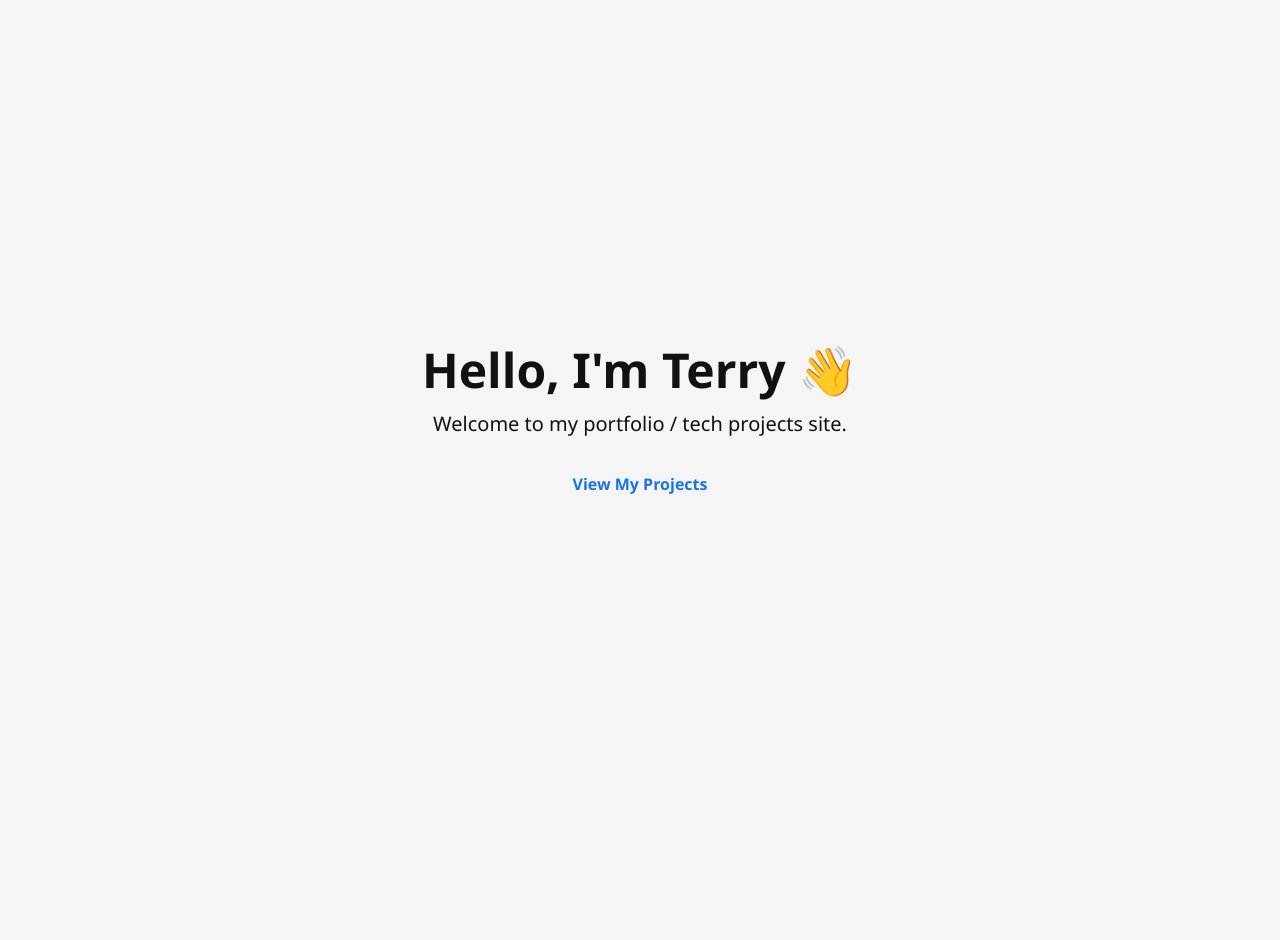
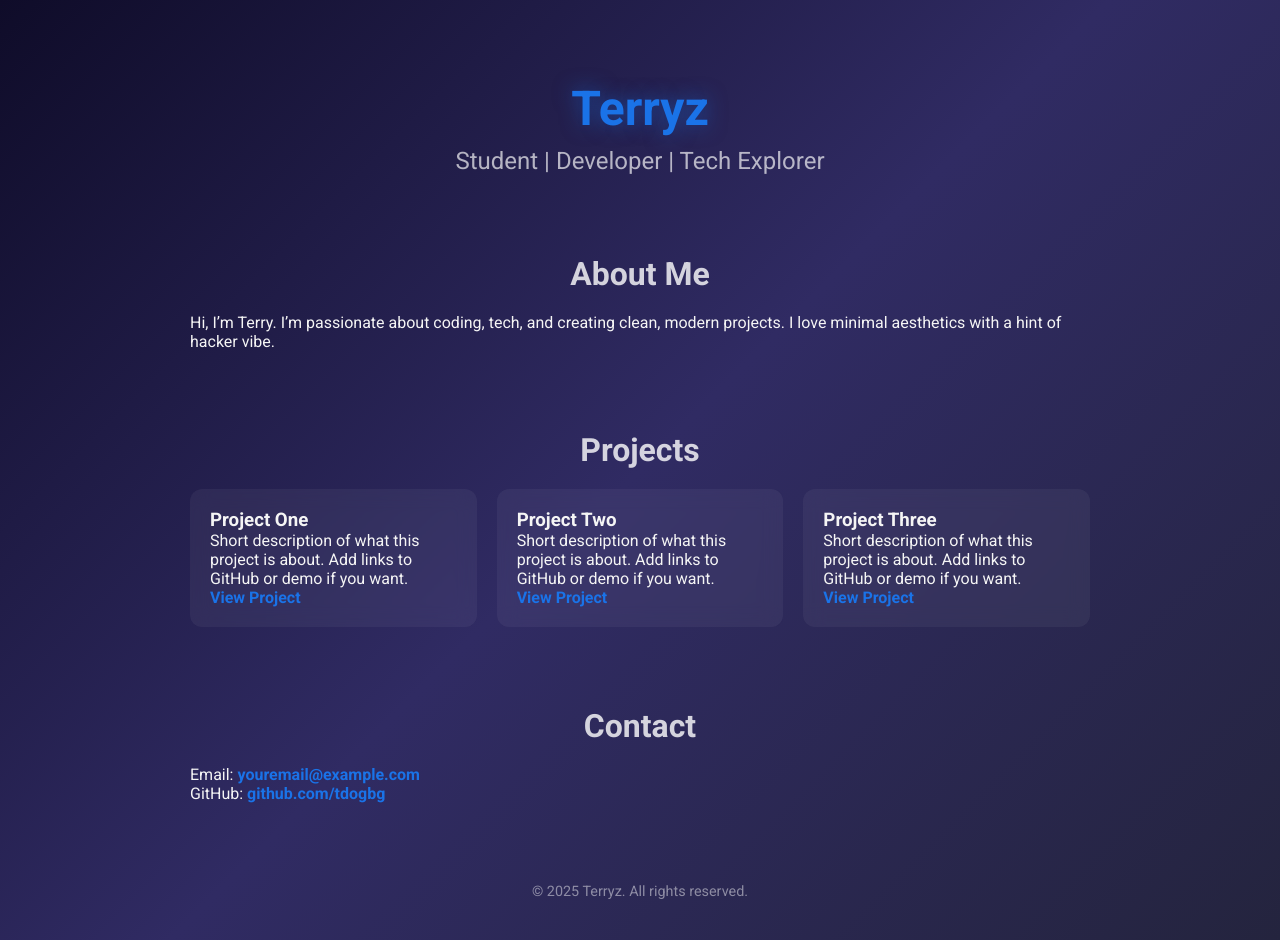
Before and after one commit to tdogbg/tdogbg.github.io, a plain HTML site: page index.html in a window 1280 px wide. Before the commit the page ends 800 px from the top, so only its background shows below. Drawn offline with Linux system fonts and the light colour scheme.

Commit message:
Update index.html

```diff
--- a/index.html
+++ b/index.html
@@ -3,42 +3,141 @@
 <head>
   <meta charset="UTF-8">
   <meta name="viewport" content="width=device-width, initial-scale=1.0">
-  <title>Terry's Site</title>
+  <title>Terryz | Portfolio</title>
+  <link href="https://fonts.googleapis.com/css2?family=Roboto:wght@400;700&family=Share+Tech+Mono&display=swap" rel="stylesheet">
   <style>
+    /* Basic reset */
+    * { margin:0; padding:0; box-sizing:border-box; }
+
     body {
-      margin: 0;
-      font-family: 'Segoe UI', Tahoma, Geneva, Verdana, sans-serif;
-      background-color: #f5f5f5;
-      color: #111;
+      font-family: 'Roboto', sans-serif;
+      background: linear-gradient(135deg, #0f0c29, #302b63, #24243e);
+      color: #f5f5f5;
+      min-height: 100vh;
       display: flex;
       flex-direction: column;
       align-items: center;
-      justify-content: center;
-      min-height: 100vh;
+      scroll-behavior: smooth;
+    }
+
+    header {
       text-align: center;
+      margin-top: 80px;
     }
-    h1 {
+
+    header h1 {
       font-size: 3rem;
-      margin-bottom: 0.5rem;
+      font-weight: 700;
+      color: #1a73e8;
+      text-shadow: 0 0 20px rgba(26,115,232,0.5);
+      animation: fadeIn 2s ease-in-out;
     }
-    p {
-      font-size: 1.25rem;
-      margin-top: 0;
+
+    header p {
+      font-size: 1.5rem;
+      color: #ffffffaa;
+      margin-top: 10px;
+      animation: fadeIn 3s ease-in-out;
     }
+
+    section {
+      margin-top: 80px;
+      width: 90%;
+      max-width: 900px;
+    }
+
+    .projects {
+      display: grid;
+      grid-template-columns: repeat(auto-fit, minmax(250px, 1fr));
+      gap: 20px;
+    }
+
+    .card {
+      background: rgba(255,255,255,0.05);
+      backdrop-filter: blur(10px);
+      border-radius: 12px;
+      padding: 20px;
+      transition: transform 0.3s, box-shadow 0.3s;
+    }
+
+    .card:hover {
+      transform: translateY(-10px);
+      box-shadow: 0 0 30px rgba(26,115,232,0.7);
+    }
+
+    h2 {
+      text-align: center;
+      font-size: 2rem;
+      margin-bottom: 20px;
+      color: #ffffffcc;
+    }
+
     a {
       color: #1a73e8;
       text-decoration: none;
-      margin-top: 1rem;
       font-weight: bold;
+      transition: color 0.3s;
     }
+
     a:hover {
-      text-decoration: underline;
+      color: #ffffff;
     }
+
+    footer {
+      margin: 80px 0 40px;
+      text-align: center;
+      font-size: 0.9rem;
+      color: #ffffff77;
+    }
+
+    /* Animations */
+    @keyframes fadeIn {
+      0% { opacity:0; transform: translateY(-20px); }
+      100% { opacity:1; transform: translateY(0); }
+    }
+
   </style>
 </head>
 <body>
-  <h1>Hello, I'm Terry 👋</h1>
-  <p>Welcome to my portfolio / tech projects site.</p>
-  <a href="#">View My Projects</a>
+  <header>
+    <h1>Terryz</h1>
+    <p>Student | Developer | Tech Explorer</p>
+  </header>
+
+  <section id="about">
+    <h2>About Me</h2>
+    <p>Hi, I’m Terry. I’m passionate about coding, tech, and creating clean, modern projects. I love minimal aesthetics with a hint of hacker vibe.</p>
+  </section>
+
+  <section id="projects">
+    <h2>Projects</h2>
+    <div class="projects">
+      <div class="card">
+        <h3>Project One</h3>
+        <p>Short description of what this project is about. Add links to GitHub or demo if you want.</p>
+        <a href="#">View Project</a>
+      </div>
+      <div class="card">
+        <h3>Project Two</h3>
+        <p>Short description of what this project is about. Add links to GitHub or demo if you want.</p>
+        <a href="#">View Project</a>
+      </div>
+      <div class="card">
+        <h3>Project Three</h3>
+        <p>Short description of what this project is about. Add links to GitHub or demo if you want.</p>
+        <a href="#">View Project</a>
+      </div>
+    </div>
+  </section>
+
+  <section id="contact">
+    <h2>Contact</h2>
+    <p>Email: <a href="mailto:youremail@example.com">youremail@example.com</a></p>
+    <p>GitHub: <a href="https://github.com/tdogbg" target="_blank">github.com/tdogbg</a></p>
+  </section>
+
+  <footer>
+    © 2025 Terryz. All rights reserved.
+  </footer>
 </body>
 </html>
```
